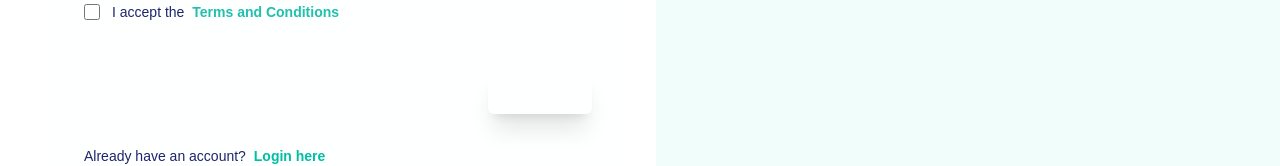
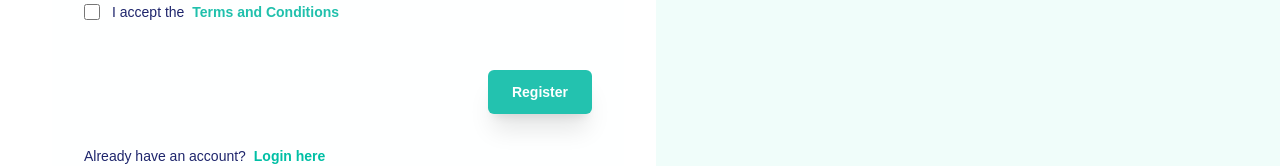
Before and after one commit to a7medk7aledak/VitaPsyche-Graduation-Project, a Next.js app in the folder client/: page /signup in a window 1280 px wide. Shown: the part 971-1137 px from the top of the page. Built offline with nearby package versions, Linux system fonts and the light colour scheme.

Commit message:
Update page.tsx

```diff
--- a/client/app/signup/page.tsx
+++ b/client/app/signup/page.tsx
@@ -266,11 +266,12 @@ const LoginPage = () => {
             <div className="mt-12 flex justify-end">
   <button
     type="submit"
-                className="w-max shadow-xl py-3 px-6 text-sm text-white bg-[#23c2af] font-semibold rounded-md bg-transparent transitions hover:bg-[#1baa97] focus:outline-none"
+    className="w-max shadow-xl py-3 px-6 text-sm text-white bg-[#23c2af] font-semibold rounded-md transitions hover:bg-[#1baa97] focus:outline-none"
   >
     Register
   </button>
 </div>
+
 
             <p className="text-sm text-maintext mt-8 text-left">
               Already have an account?{" "}
```
Lines whose indentation alone changed are shown as unchanged.
